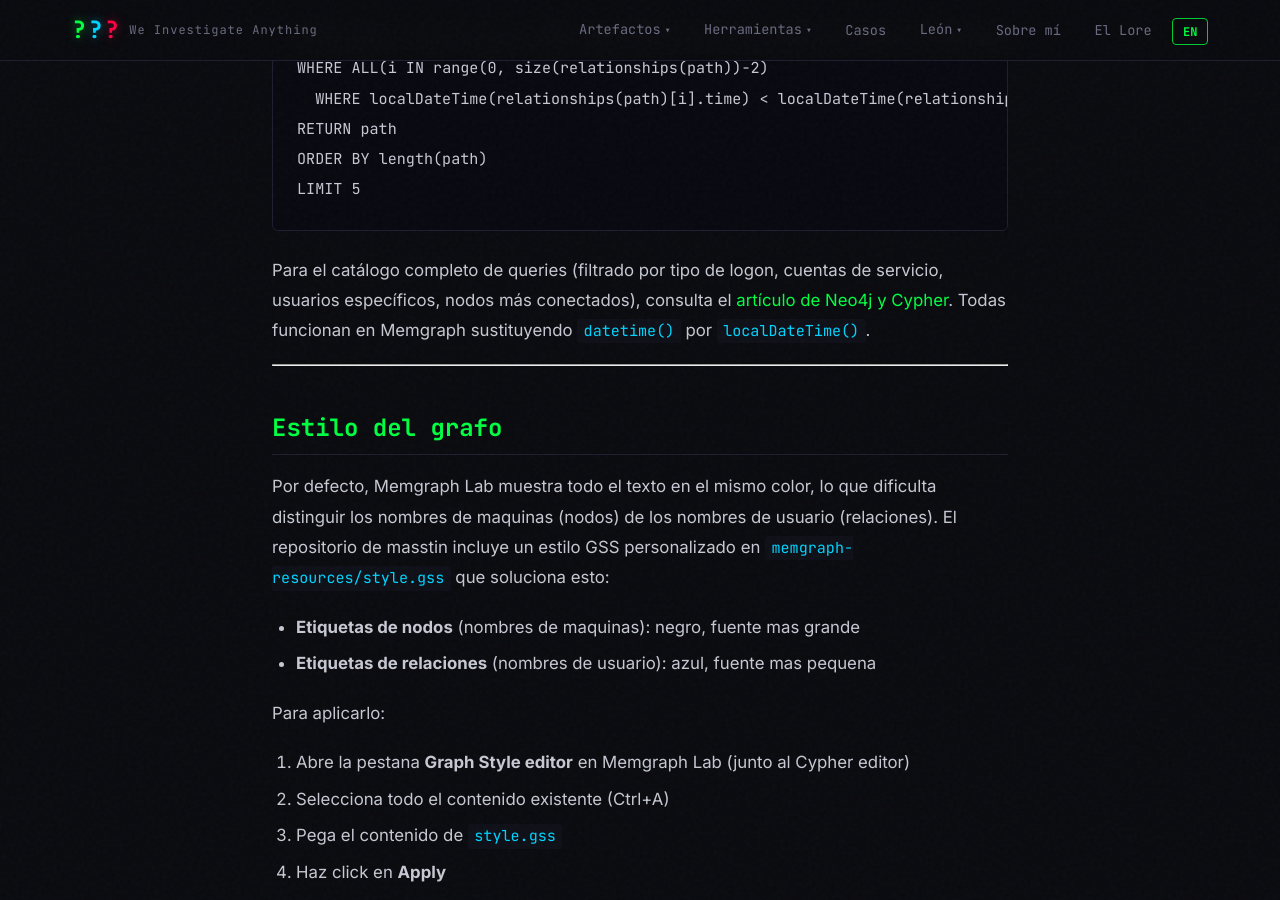
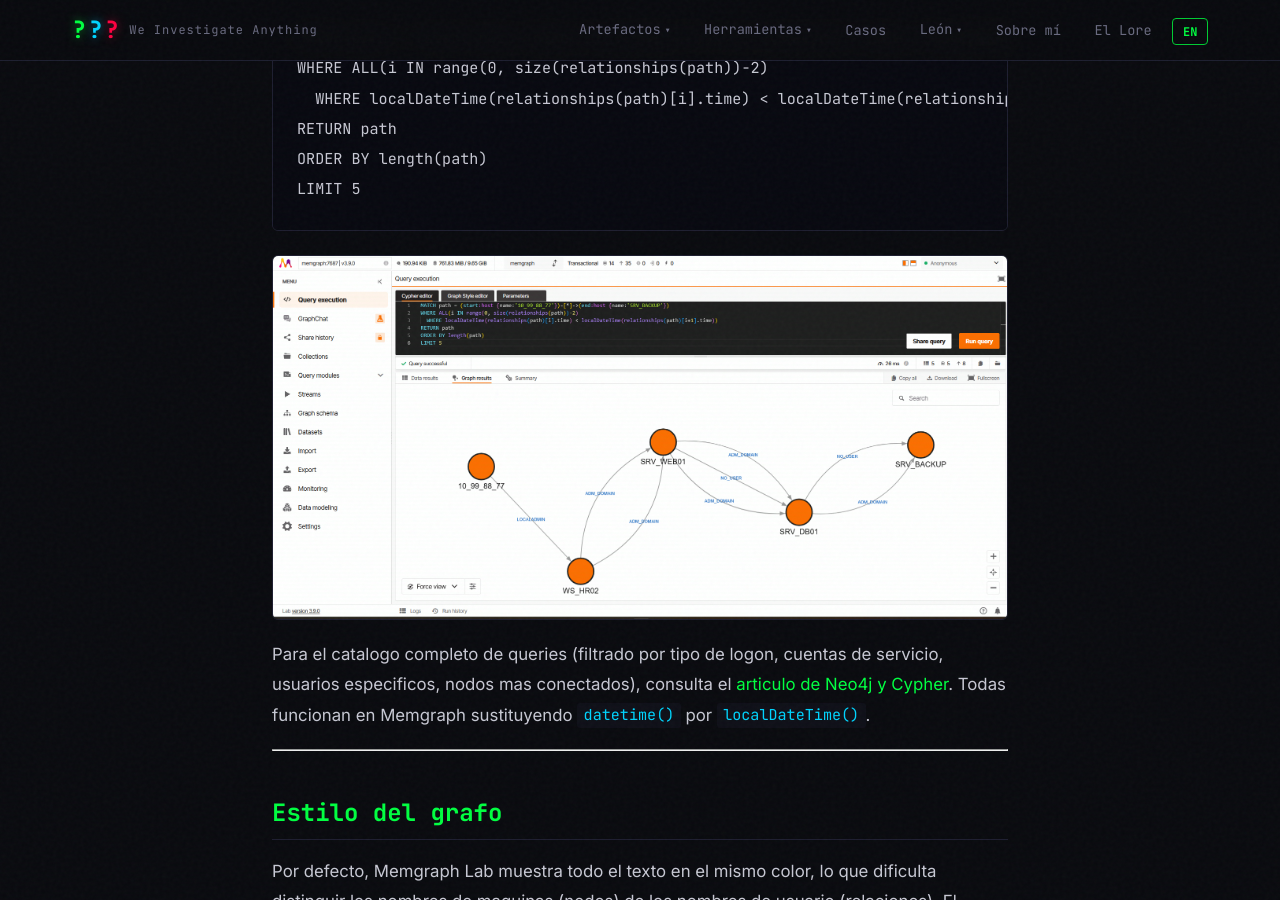
Before and after one commit to jupyterj0nes/jupyterj0nes.github.io, a Jekyll site: the page built from _posts/es/2026-04-07-memgraph-visualization.md, in a window 1280 px wide and 900 px high, scrolled down 6709 px. Built offline with Jekyll 4.4.1, drawn with Linux system fonts in a browser that asks for light colours; comment, search, counter and statistics services are not loaded.

Commit message:
Add Memgraph temporal path screenshot to visualization docs (EN/ES)

````diff
--- a/_posts/es/2026-04-07-memgraph-visualization.md
+++ b/_posts/es/2026-04-07-memgraph-visualization.md
@@ -232,7 +232,9 @@
 LIMIT 5
 ```
 
-Para el catálogo completo de queries (filtrado por tipo de logon, cuentas de servicio, usuarios específicos, nodos más conectados), consulta el [artículo de Neo4j y Cypher](/es/tools/2026-04-07-neo4j-cypher-visualization/). Todas funcionan en Memgraph sustituyendo `datetime()` por `localDateTime()`.
+![Reconstruccion de camino temporal en Memgraph Lab](/assets/images/memgraph_temporal_path.png){: style="display:block; margin: 1rem auto; max-width: 100%;" }
+
+Para el catalogo completo de queries (filtrado por tipo de logon, cuentas de servicio, usuarios especificos, nodos mas conectados), consulta el [articulo de Neo4j y Cypher](/es/tools/2026-04-07-neo4j-cypher-visualization/). Todas funcionan en Memgraph sustituyendo `datetime()` por `localDateTime()`.
 
 ---
 
````
Also changed, not shown: _posts/en/2026-04-07-memgraph-visualization.md (+2 -0 lines), assets/images/memgraph_temporal_path.png (added).
